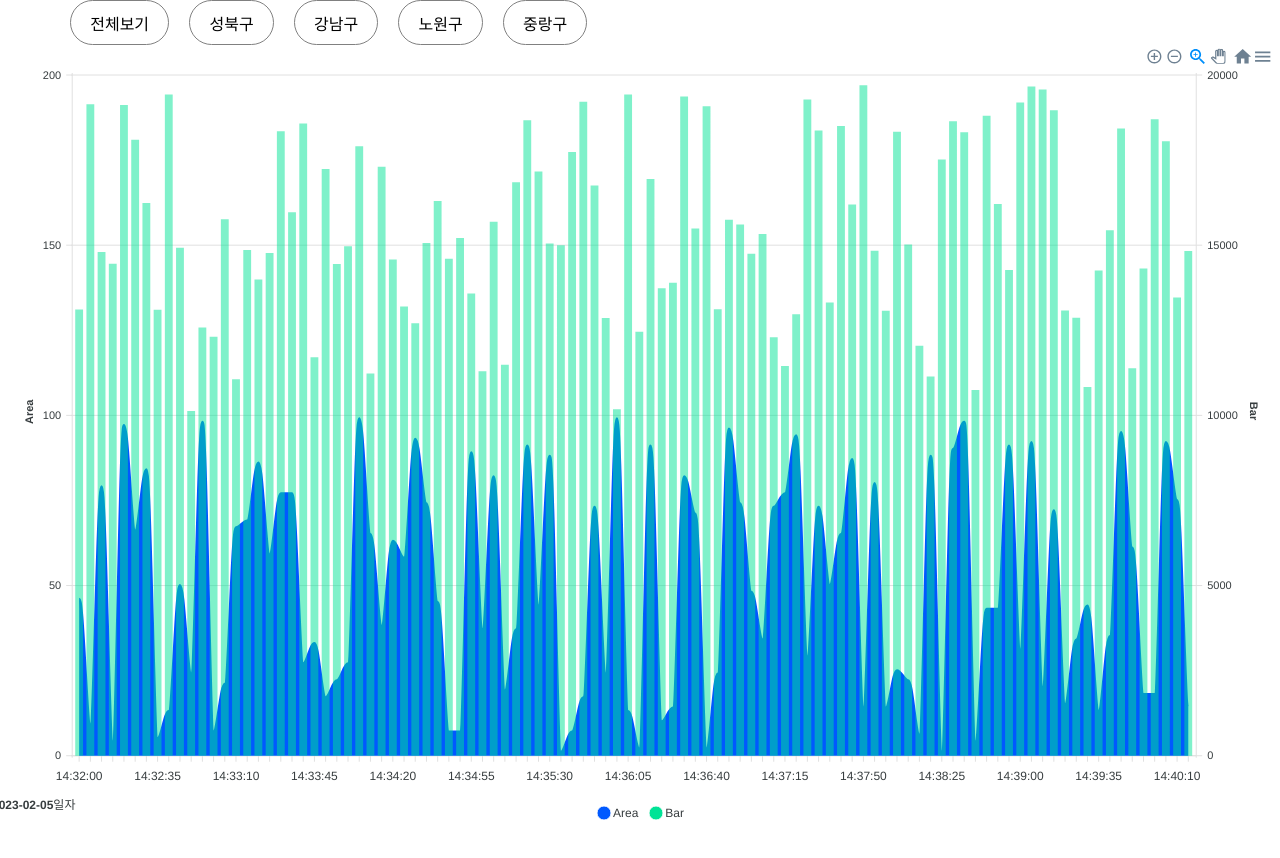
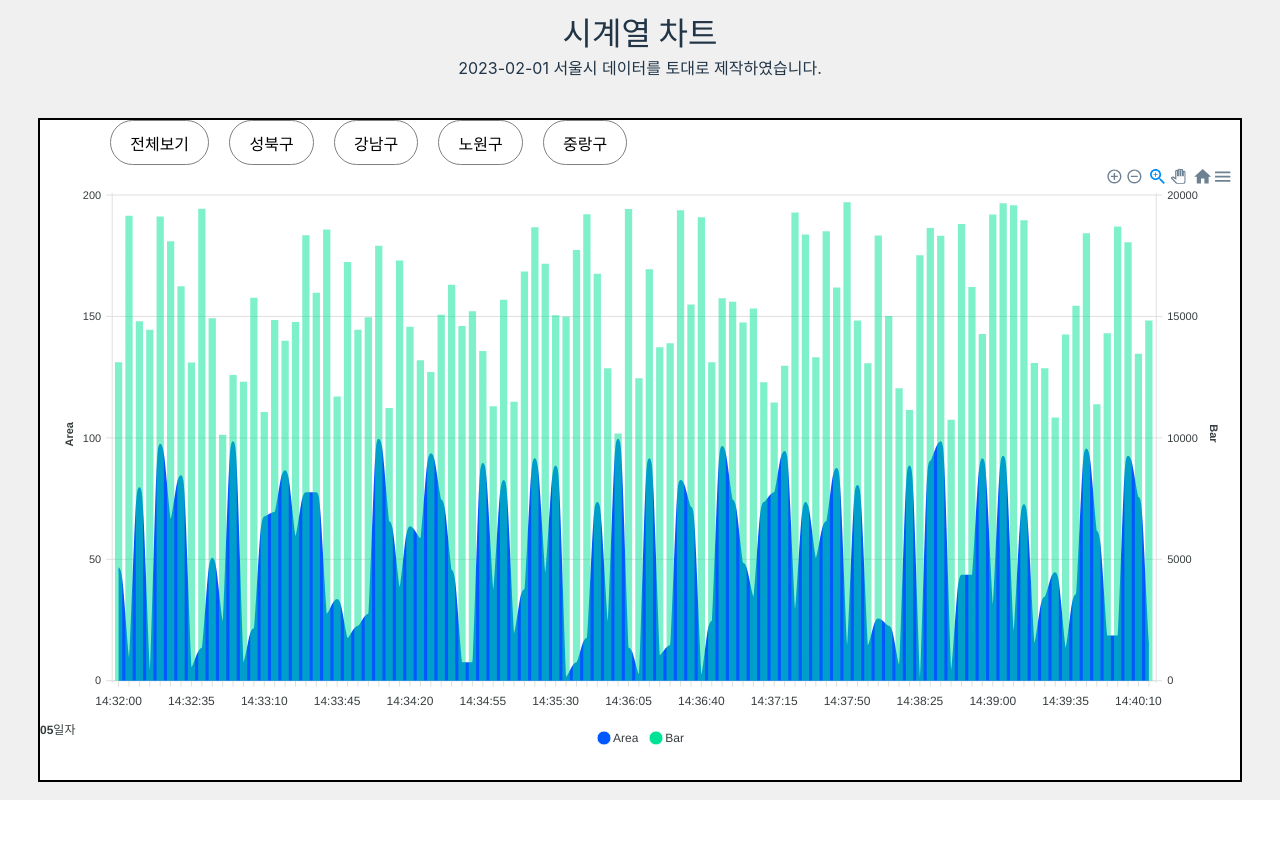
Before and after one commit to TaekJinJang/data-chart, a React (Vite) app: page / in a window 1280 px wide. Shown: the top 858 px of the page. After the commit the page ends 800 px from the top, so only its background shows below. Built offline with nearby package versions, Linux system fonts and the light colour scheme.

Commit message:
feat: 차트 헤더 추가 및 스타일 변경

```diff
--- a/src/components/chart/Chart.tsx
+++ b/src/components/chart/Chart.tsx
@@ -5,6 +5,7 @@ import useQuerystring from 'hooks/useQueryString';
 import * as options from 'components/chart/Options';
 import CustomTooltip from 'components/chart/CustomTooltip';
 import {dataPointType} from 'types/chart';
+import styled from 'styled-components';
 
 const Chart = () => {
     const {timeList, idList, barList, areaList} = useChartData();
@@ -56,11 +57,18 @@ const Chart = () => {
     };
 
     return (
-        <>
+        <Container>
             <Filter />
-            <ApexCharts series={series} options={chartOptions} />
-        </>
+            <ApexCharts series={series} options={chartOptions} height={600} />
+        </Container>
     );
 };
 
 export default Chart;
+
+const Container = styled.div`
+    width: 1200px;
+
+    background-color: #fff;
+    border: 2px solid #000;
+`;
--- /dev/null
+++ b/src/components/chart/ChartHeader.tsx
@@ -0,0 +1,26 @@
+import styled from 'styled-components';
+
+const ChartHeader = () => {
+    return (
+        <Header>
+            <Title>시계열 차트</Title>
+            <div>2023-02-01 서울시 데이터를 토대로 제작하였습니다.</div>
+        </Header>
+    );
+};
+
+export default ChartHeader;
+
+const Header = styled.header`
+    text-align: center;
+    height: 100px;
+    display: flex;
+    align-items: center;
+    flex-direction: column;
+`;
+
+const Title = styled.h1`
+    font-size: 2rem;
+    margin-bottom: 10px;
+    font-weight: 700;
+`;
--- a/src/pages/Home.tsx
+++ b/src/pages/Home.tsx
@@ -1,11 +1,23 @@
 import Chart from 'components/chart/Chart';
+import ChartHeader from 'components/chart/ChartHeader';
+import styled from 'styled-components';
 
 const Home = () => {
     return (
-        <>
+        <Container>
+            <ChartHeader />
             <Chart />
-        </>
+        </Container>
     );
 };
 
 export default Home;
+
+const Container = styled.div`
+    display: flex;
+    justify-content: center;
+    align-items: center;
+    flex-direction: column;
+    background-color: #f0f0f0;
+    min-height: 100vh;
+`;
```
